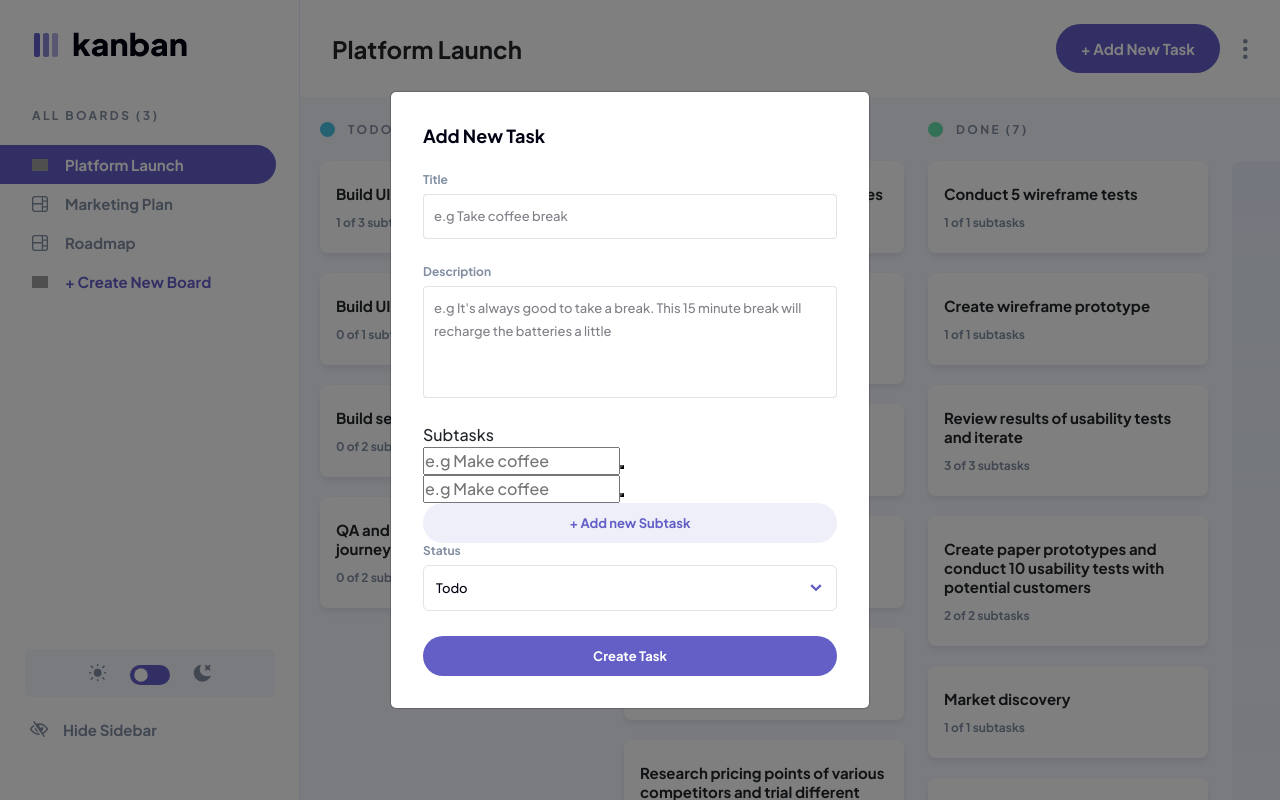
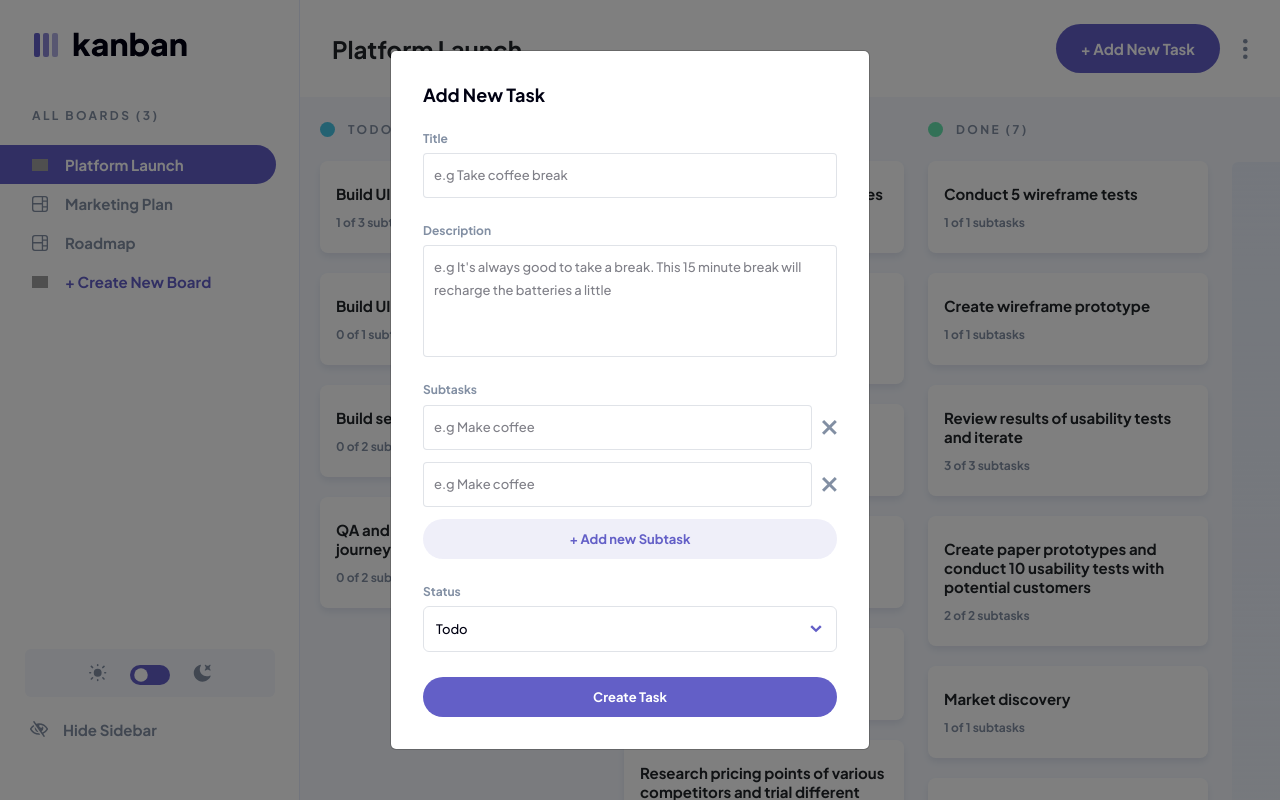
Before and after one commit to jownsu/kanban-task-management, a React (Vite) app: page / in a window 1280 px wide. Both pictures are taken after a click on the button "+ Add New Task". Shown: the top 800 px of the page. Built offline with nearby package versions, Linux system fonts and the light colour scheme; grey boxes are pictures that could not be loaded.

Commit message:
Minor Change

```diff
--- a/src/modals/add_task/add_task.modal.tsx
+++ b/src/modals/add_task/add_task.modal.tsx
@@ -99,7 +99,7 @@ const AddTaskModal = () => {
                             ></textarea>
                             {errors.description && <p className="error_message">Can't be empty</p>}
                     </div>
-                    <div className="subtasks_container">
+                    <div className="sub_tasks_container">
                         <p className="label">Subtasks</p>
                         {
                             subtasks.map((_, sub_task_index) => (
```
